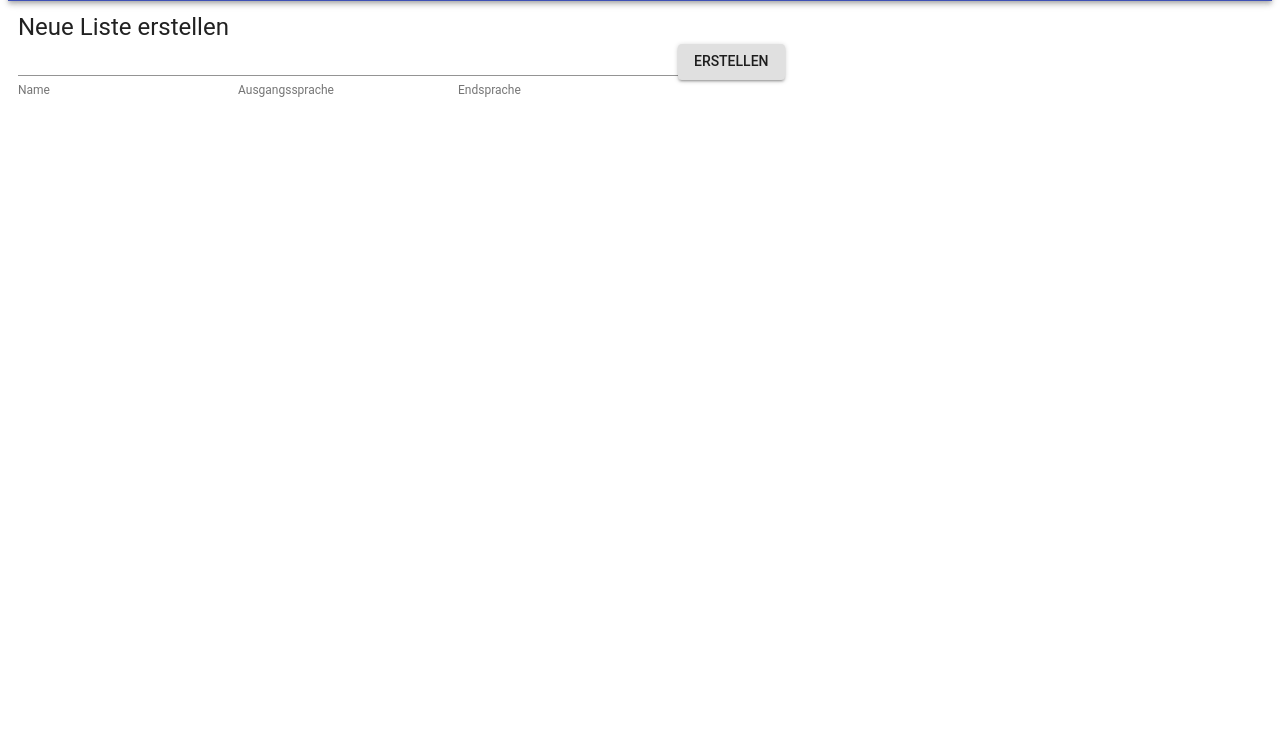
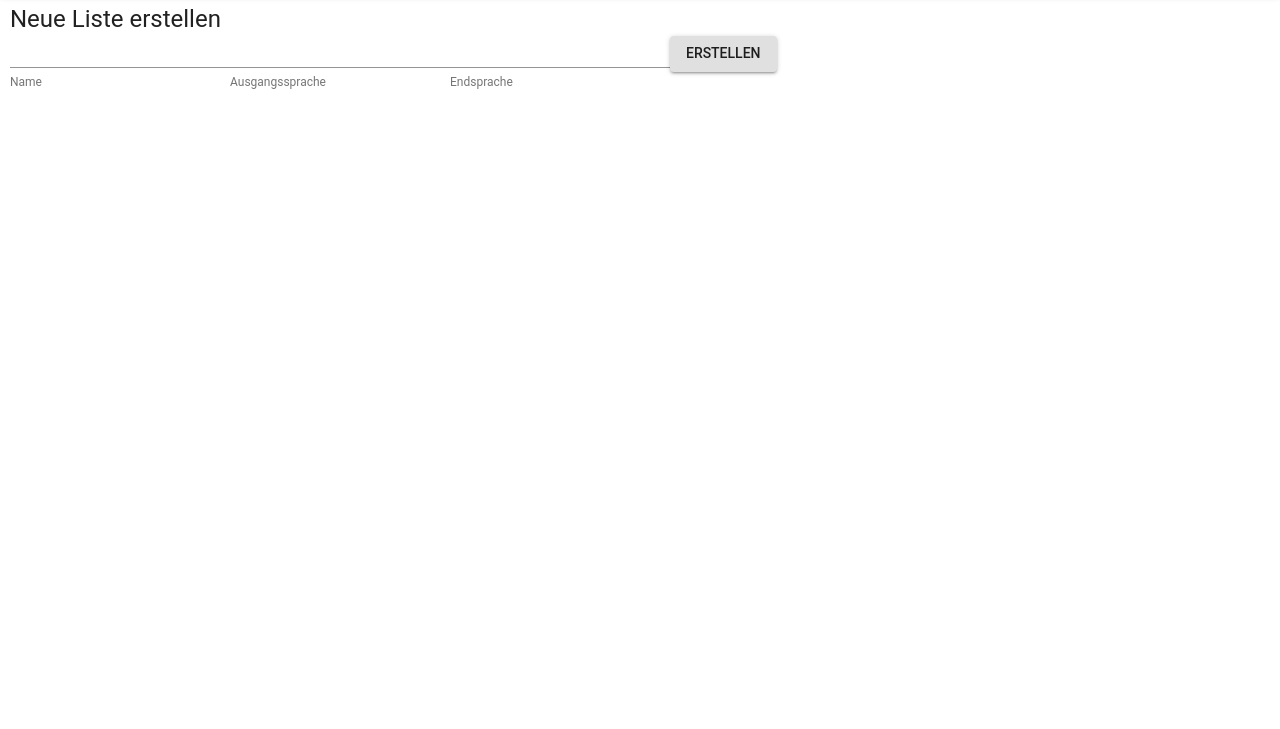
Before and after one commit to PapaTutuWawa/polynomdivision.github.io, a plain HTML site: page index.html in a window 1280 px wide. Shown: the part 71-800 px from the top of the page. Drawn offline with Linux system fonts and the light colour scheme.

Commit message:
Fix some things

```diff
--- a/index.html
+++ b/index.html
@@ -1 +1 @@
-<!doctype html><html lang="en"><head><meta charset="utf-8"><meta name="viewport" content="width=device-width,initial-scale=1,shrink-to-fit=no"><meta name="theme-color" content="#000000"><link rel="manifest" href="/manifest.json"><link rel="shortcut icon" href="/favicon.ico"><title>React App</title></head><body><noscript>You need to enable JavaScript to run this app.</noscript><div id="root"></div><script type="text/javascript" src="/static/js/main.908a738b.js"></script></body></html>
+<!doctype html><html lang="en"><head><meta charset="utf-8"><meta name="viewport" content="width=device-width,initial-scale=1,shrink-to-fit=no"><meta name="theme-color" content="#000000"><link rel="manifest" href="/manifest.json"><link rel="shortcut icon" href="/favicon.ico"><title>Vocab</title><style>body{margin:0}</style></head><body><noscript>You need to enable JavaScript to run this app.</noscript><div id="root"></div><script type="text/javascript" src="/static/js/main.908a738b.js"></script></body></html>
```
Also changed, not shown: service-worker.js (+1 -1 lines).
